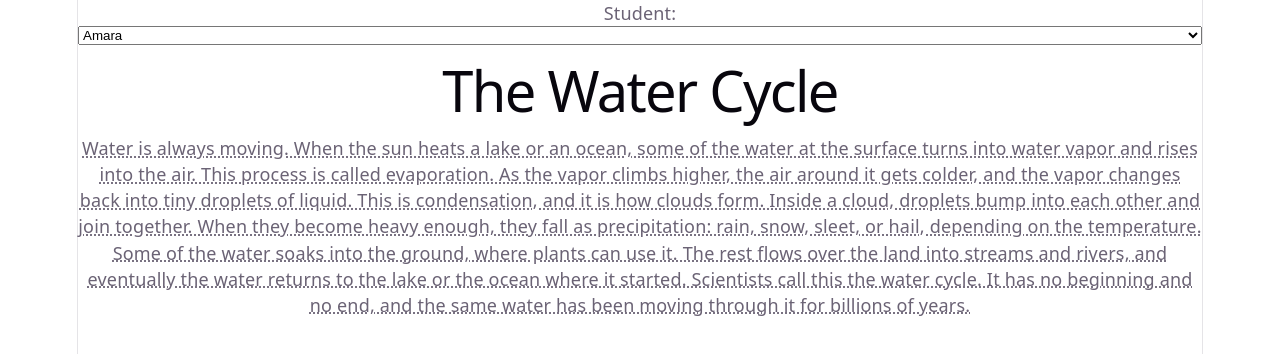
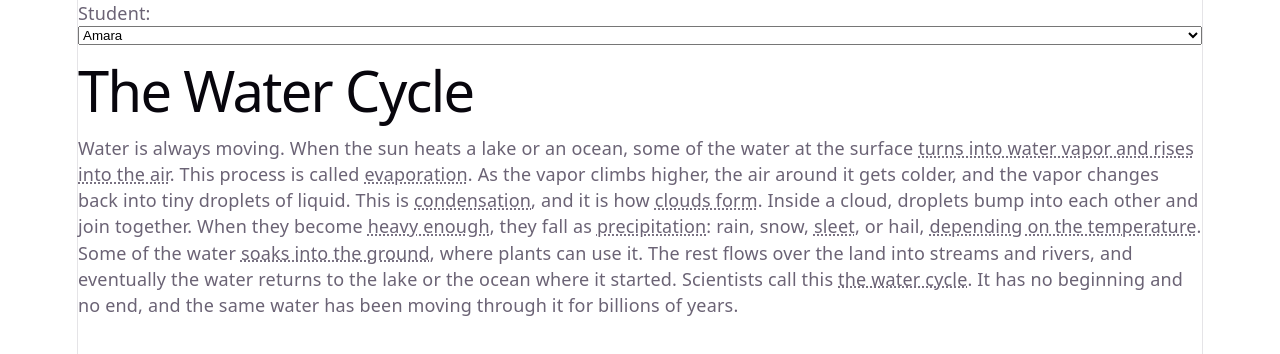
Before and after one commit to jdhammond/scaffold-reader, a React (Vite) app: page / in a window 1280 px wide. Shown: the top 354 px of the page. Built offline with nearby package versions, Linux system fonts and the light colour scheme.

Commit message:
resolve passage and scaffolds into renderable data

```diff
--- a/src/App.tsx
+++ b/src/App.tsx
@@ -1,15 +1,18 @@
 import './App.css';
-import { useState } from 'react';
+import { useState, useMemo } from 'react';
+import { resolveScaffolds } from './helpers/resolveScaffolds';
 
 import data from '../data-source/scaffold-reader-data.json';
 import { StudentSelector } from './StudentSelector';
 import type { Student } from './types';
-import { TextSegment } from './Segment';
+import { TextSegment } from './TextSegment';
 
 function App() {
-  const { passage, students } = data;
+  const { passage, students, scaffolds } = data;
 
   const [activeStudent, setActiveStudent] = useState<Student>(students[0]);
+
+  const segments = useMemo(() => resolveScaffolds(scaffolds), [activeStudent]);
 
   return (
     <>
@@ -19,7 +22,11 @@ function App() {
         onStudentChange={setActiveStudent}
       />
       <h1>{passage.title}</h1>
-      <TextSegment text={passage.text} annotation='test tooltip for now' />
+      <p className='passage'>
+        {segments.map((segment, i) => (
+          <TextSegment key={i} {...segment} />
+        ))}
+      </p>
     </>
   );
 }
--- /dev/null
+++ b/src/helpers/resolveScaffolds.ts
@@ -0,0 +1,80 @@
+import type { TextSegmentProps } from '../types';
+import data from '../../data-source/scaffold-reader-data.json';
+
+type AnchorIndices = { start: number; end: number };
+type AnchorQuote = { quote: string };
+type DefinitionContent = { term: string; definition: string };
+type TextContent = { text: string };
+
+type Scaffold = {
+  id: string;
+  type: string; // TODO: tighten up types here if possible
+  anchor: AnchorIndices | AnchorQuote;
+  content: DefinitionContent | TextContent;
+  level_range: number[];
+  confidence: number;
+};
+
+export function resolveScaffolds(scaffolds: Scaffold[]): TextSegmentProps[] {
+  const passageText = data.passage.text;
+
+  // TODO: resolve conflicts
+  const indexedScaffolds = scaffolds.map((scaffold) => {
+    if (!('quote' in scaffold.anchor)) return scaffold;
+
+    const { quote } = scaffold.anchor;
+    // Annotate the first instance.
+    // TODO: Address case sensitivity in notes, and why case insensitive is right
+    const start = passageText.indexOf(quote);
+    if (start === -1) {
+      // TODO: stub a logging utility if time permits
+      console.warn(
+        `Scaffold ${scaffold.id}: quote "${quote}" not found in passage`,
+      );
+      return scaffold;
+    }
+
+    return { ...scaffold, anchor: { start, end: start + quote.length } };
+  });
+
+  return segmentPassage(indexedScaffolds);
+}
+
+function toAnnotation(content: Scaffold['content']): string {
+  return 'definition' in content ? content.definition : content.text;
+}
+
+// Expects scaffolds already run through resolveScaffolds; any that still have a
+// quote anchor (not found in the passage) are skipped.
+export function segmentPassage(scaffolds: Scaffold[]): TextSegmentProps[] {
+  const passageText = data.passage.text;
+
+  const anchored = scaffolds
+    .filter(
+      (s): s is Scaffold & { anchor: AnchorIndices } => 'start' in s.anchor,
+    )
+    .sort((a, b) => a.anchor.start - b.anchor.start);
+
+  const segments: TextSegmentProps[] = [];
+  let cursor = 0;
+
+  for (const { anchor, content } of anchored) {
+    // TODO: resolve conflicts; for now, skip scaffolds overlapping an earlier one
+    if (anchor.start < cursor) continue;
+
+    if (anchor.start > cursor) {
+      segments.push({ text: passageText.slice(cursor, anchor.start) });
+    }
+    segments.push({
+      text: passageText.slice(anchor.start, anchor.end),
+      annotation: toAnnotation(content),
+    });
+    cursor = anchor.end;
+  }
+
+  if (cursor < passageText.length) {
+    segments.push({ text: passageText.slice(cursor) });
+  }
+
+  return segments;
+}
--- a/src/index.css
+++ b/src/index.css
@@ -54,7 +54,7 @@
   width: 1126px;
   max-width: 100%;
   margin: 0 auto;
-  text-align: center;
+  text-align: left;
   border-inline: 1px solid var(--border);
   min-height: 100svh;
   display: flex;
--- a/src/types.ts
+++ b/src/types.ts
@@ -4,3 +4,8 @@ export type Student = {
   home_language: string;
   level: string | number;
 };
+
+export type TextSegmentProps = {
+  text: string;
+  annotation?: string;
+};
```
Also changed, not shown: src/TextSegment.tsx (renamed from src/Segment.tsx, +2 -6 lines), src/TextSegment.css (renamed from src/Segment.css).
